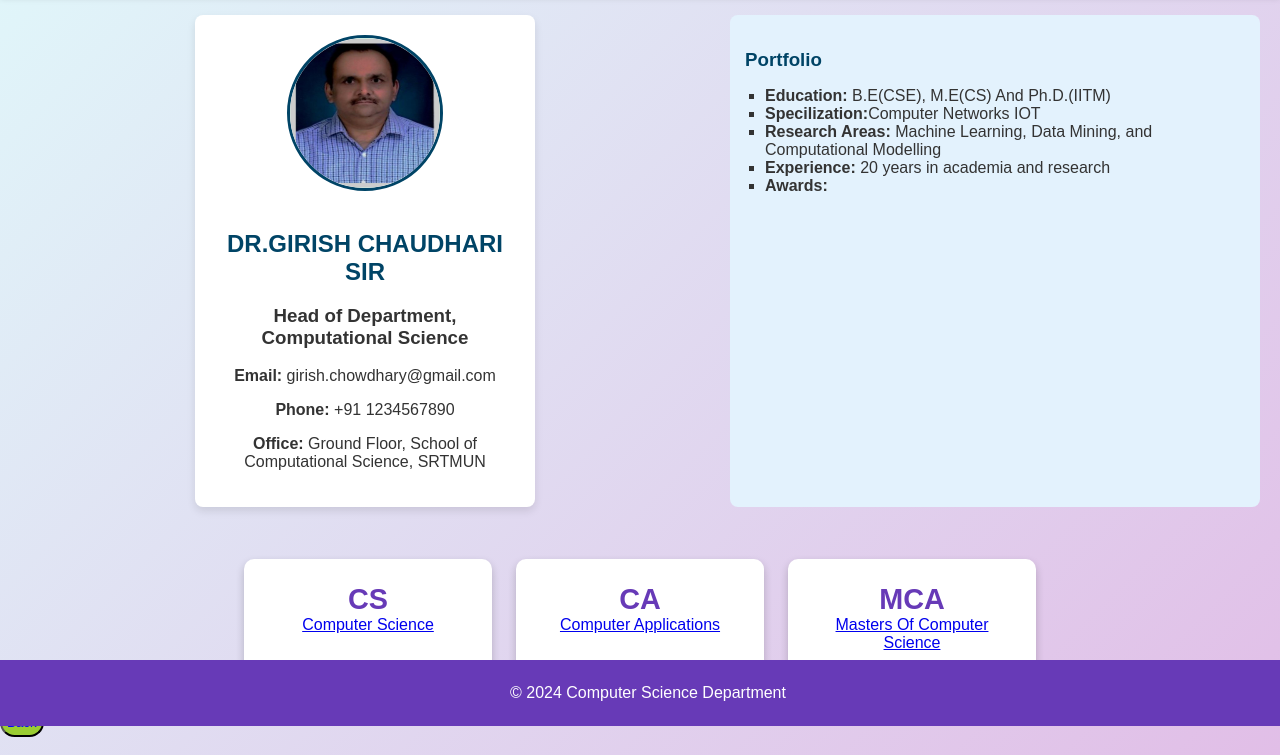
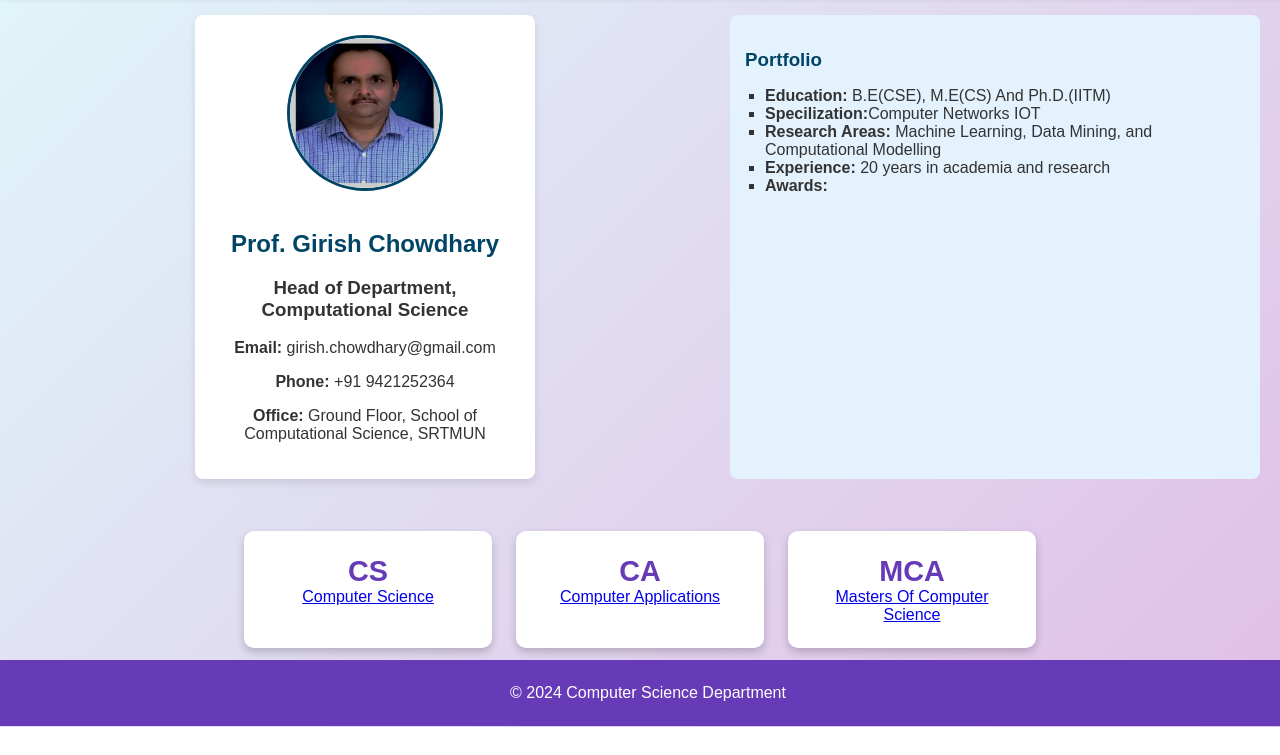
Before and after one commit to Rohit4432/project5, a plain HTML site: page index.html in a window 1280 px wide. Shown: the part 74-829 px from the top of the page. After the commit the page ends 801 px from the top, so only its background shows below. Drawn offline with Linux system fonts and the light colour scheme.

Commit message:
mo no and name update

```diff
--- a/index.html
+++ b/index.html
@@ -13,10 +13,10 @@
     <section class="hod-profile">
         <div class="profile-card">
             <img src="chaudhari sir.jpg" alt="HOD Photo" class="hod-photo">
-            <h2>DR.GIRISH CHAUDHARI SIR</h2>
+            <h2>Prof. Girish Chowdhary</h2>
             <h3>Head of Department, Computational Science</h3>
             <p><strong>Email:</strong> girish.chowdhary@gmail.com</p>
-            <p><strong>Phone:</strong> +91 1234567890</p>
+            <p><strong>Phone:</strong> +91 9421252364</p>
             <p><strong>Office:</strong> Ground Floor, School of Computational Science, SRTMUN</p>
         </div>
         <div class="portfolio">
```
